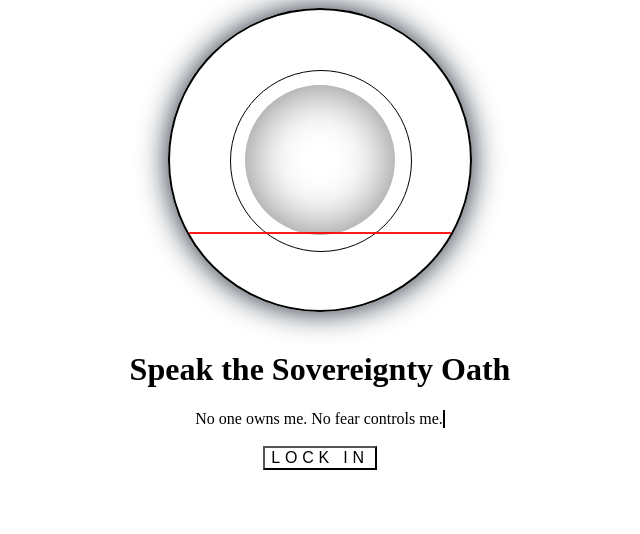
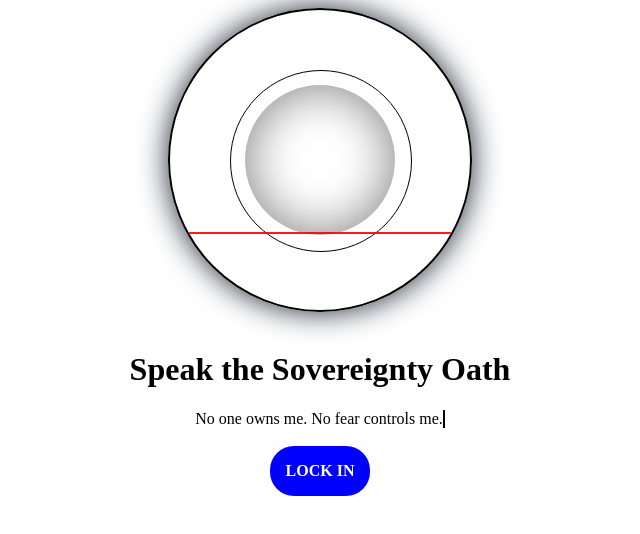
Before and after one commit to DevGracies/Mini-Mission, a React (Vite) app: page / in a window 1280 px wide. Shown: the top 534 px of the page, without its empty margins (320-960 px from the left). Built offline with nearby package versions, Linux system fonts and the light colour scheme; no server answers.

Commit message:
first commit

```diff
--- a/src/components/LockIn.tsx
+++ b/src/components/LockIn.tsx
@@ -32,33 +32,51 @@ const LockIn: React.FC = () => {
   return (
     <div className="flex flex-col items-center justify-center bg-gradient-to-br from-black via-gray-900 to-black px-4 py-10 ">
       {/*The Lock In Button */}
-<button
+<div
   onClick={handleLockIn}
-  className="px-20 py-12 bg-transparent text-black rounded-3xl shadow-2xl hover:scale-105 transition duration-300 font-extrabold tracking-[0.3em] uppercase"
-  style={{ fontSize: "1rem" }}
+  style={{
+    backgroundColor: "blue",
+    color: "white",
+    padding: "1rem",
+    borderRadius: "1.5rem",
+    fontWeight: "bold",
+    textTransform: "uppercase",
+    fontSize: "1rem",
+  }}
 >
   LOCK IN
-</button>
+</div>
+
+
 <br />
      {isLocked && data && (
-       <div className="mt-10 max-w-md bg-gray-900/70 backdrop-blur-lg rounded-2xl p-6 shadow-lg animate-fadeIn">
-          <h3 className="text-purple-300 text-lg font-semibold mb-4">Data Saved Successfully</h3>
+  <div
+  className="mt-10 max-w-md shadow-lg animate-fadeIn border rounded-2xl backdrop-blur-lg"
+  style={{
+    padding: "1.5rem"
+  }}
+>
+    <h3 className="text-purple-300 text-lg font-semibold mb-4">
+      Data Saved Successfully
+    </h3>
+
     <div className="space-y-2 text-sm sm:text-base font-mono text-gray-200">
-            <div className="flex gap-6">
-              <span className="text-gray-400"> "Name": </span>
-              <span>{` "${data.name}"`}</span>
+      <div className="flex justify-between p-4">
+        <span className="text-gray-400">"Name":</span>
+        <span>{`"${data.name}"`}</span>
       </div>
-            <div className="flex gap-5">
-              <span className="text-gray-400"> "Date": </span>
+      <div className="flex justify-between p-4">
+        <span className="text-gray-400">"Date":</span>
         <span>{`"${data.date}"`}</span>
       </div>
-            <div className="flex gap-5">
-              <span className="text-gray-400"> "Time": </span>
+      <div className="flex justify-between p-4">
+        <span className="text-gray-400">"Time":</span>
         <span>{`"${data.time}"`}</span>
       </div>
     </div>
   </div>
 )}
+
     </div>
   );
 };
```
Lines whose indentation alone changed are shown as unchanged.
